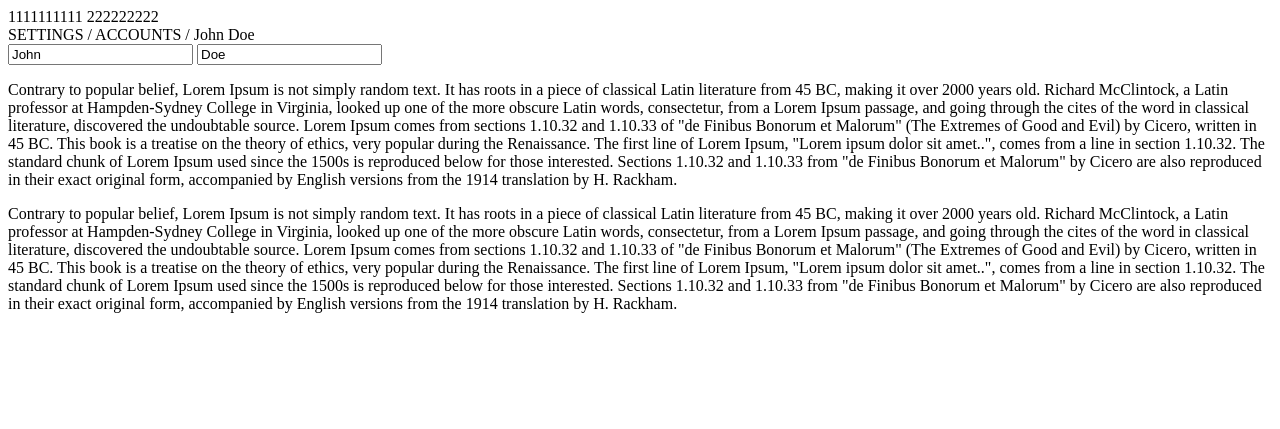
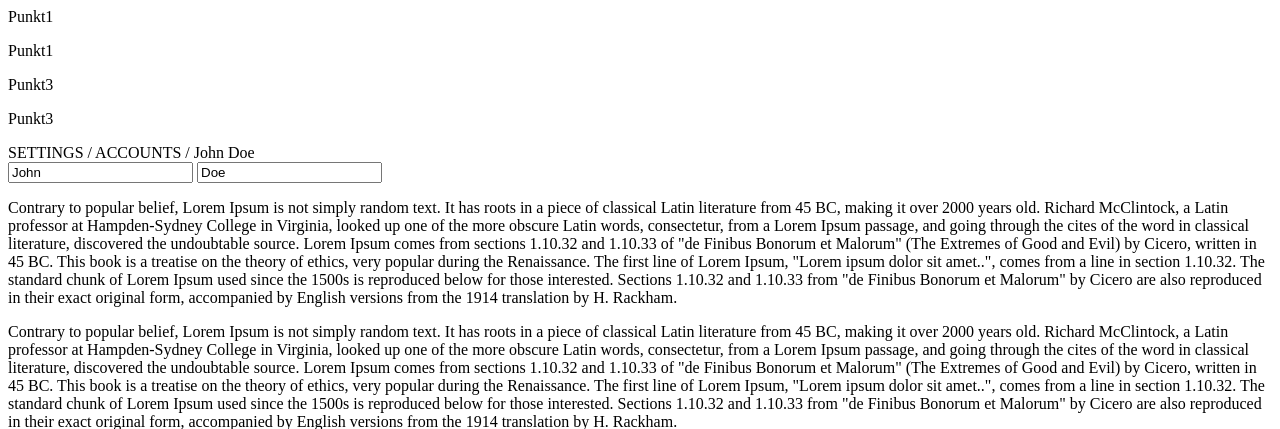
Before and after one commit to HiDevLab/shopifier, a Django app: template shopifier/admin/templates/admin/admin.html in a window 1280 px wide. Shown: the top 429 px of the page. Run offline with Django 3.2, Linux system fonts and the light colour scheme; the template is opened without the code that fills it, so the values that code supplies are empty.

Commit message:
Begin nav

```diff
--- a/shopifier/admin/templates/admin/admin.html
+++ b/shopifier/admin/templates/admin/admin.html
@@ -1,9 +1,14 @@
 <nav>
-   1111111111
-   <nav1>
-   222222222
-   </nav1>
+    <nav1>
+        <p>Punkt1 </p>
+        <p>Punkt1 </p>
+    </nav1>
+    <nav2>
+        <p>Punkt3 </p>
+        <p>Punkt3 </p>
+    </nav2>
 </nav>
+
 <section>
   <header>SETTINGS / ACCOUNTS / John Doe</header>
   <main>
```
Also changed, not shown: 2 other files.
